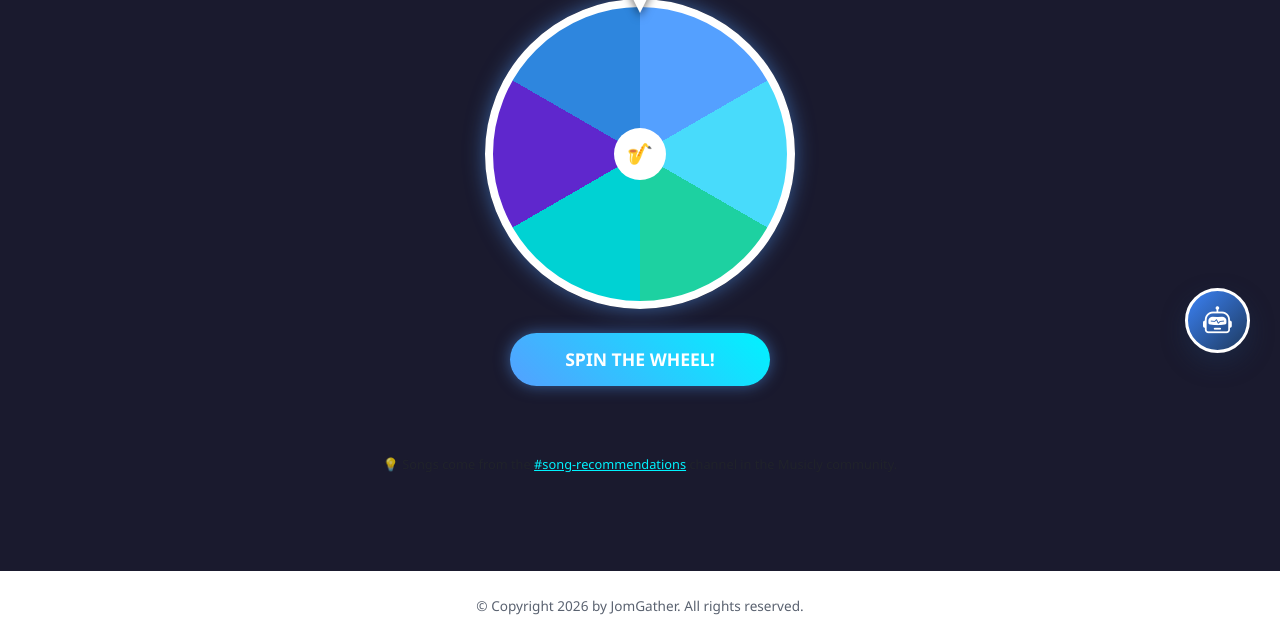
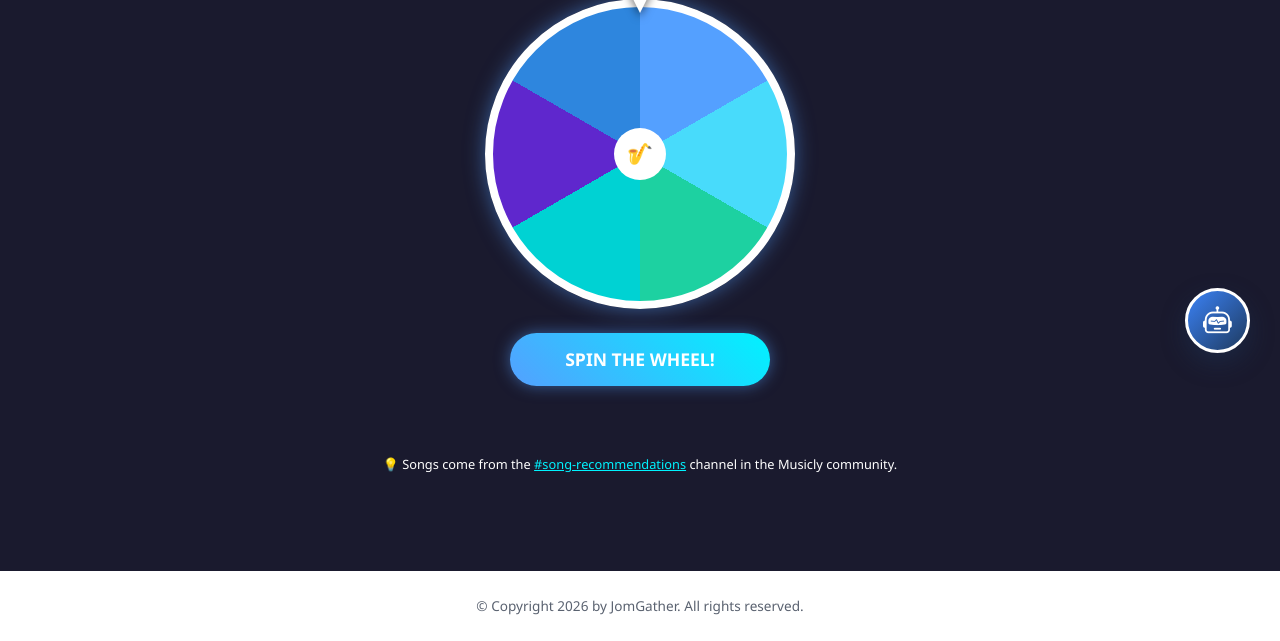
Before and after one commit to Cassius-stack/JOMGather, a Flask app: page /jukebox/ in a window 1280 px wide. Shown: the part 417-1058 px from the top of the page. Run offline with Flask 3, Linux system fonts and the light colour scheme; the visitor is signed in with stand-in values (Sample User, id 1); data that the repository does not hold is empty; parts of the project's set-up code (start-up, migrations or seed data) failed here and were passed over; some libraries are stand-ins or nearby versions.

Commit message:
Change text colour

```diff
--- a/templates/jukebox/juke.html
+++ b/templates/jukebox/juke.html
@@ -419,7 +419,7 @@
 
     </div><!-- /.wheels-grid -->
 
-    <p class="text-muted" style="font-size: 0.8rem; margin-top: 0.5rem;">
+    <p class="text-white" style="font-size: 0.8rem; margin-top: 0.5rem;">
         💡 Songs come from the <a href="/social/community" style="color: var(--neon-blue);">#song-recommendations</a>
         channel in the Musicly community.
     </p>
```
